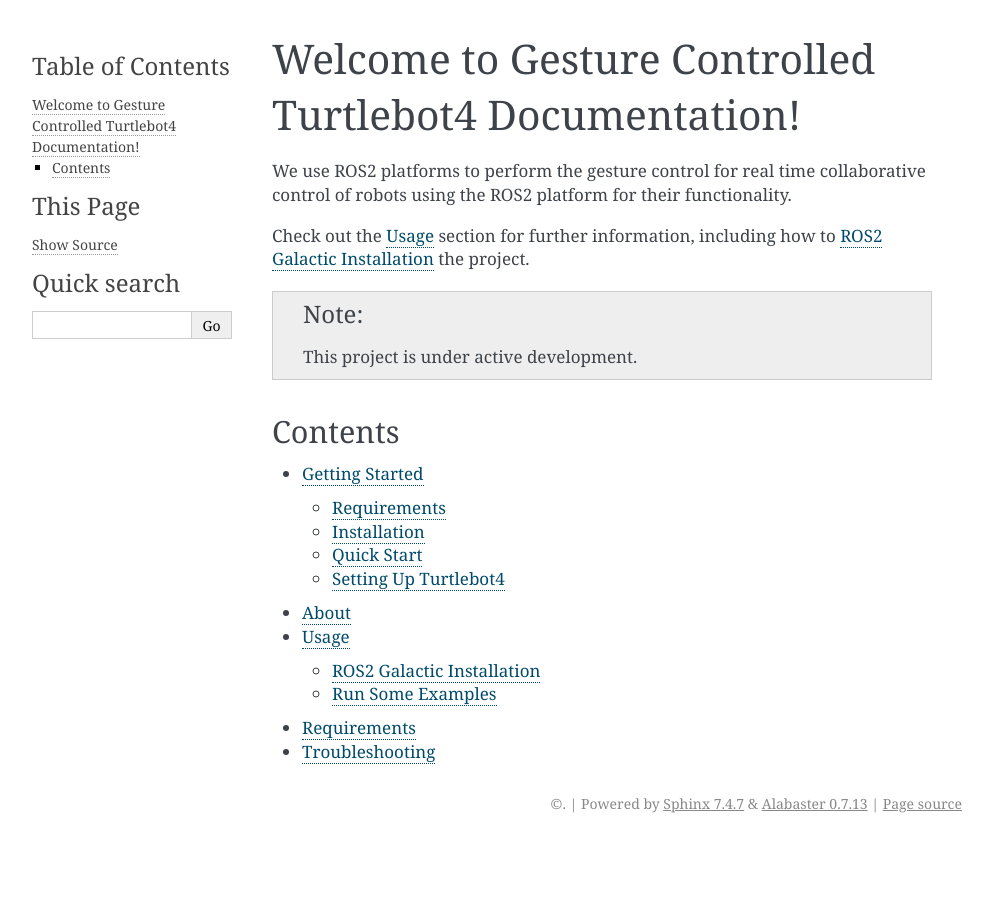
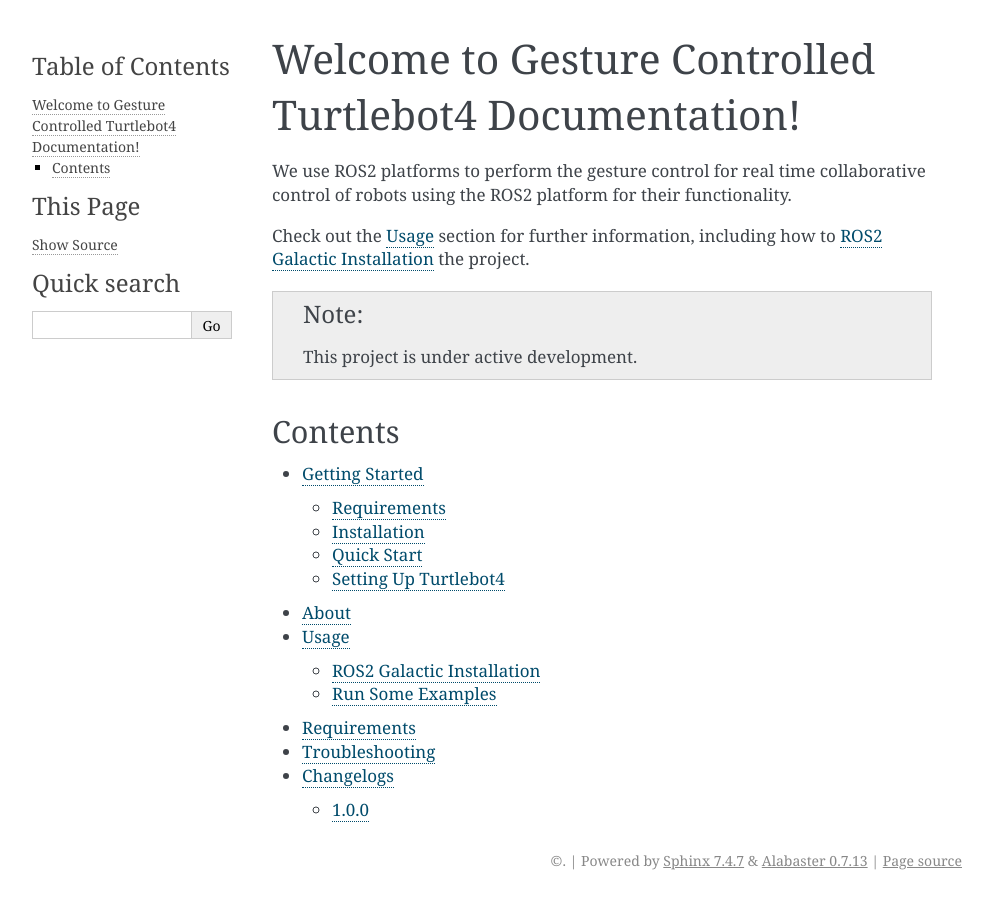
Before and after one commit to VishalNadig/hand-gesture-controlled-turtlebot4, a Sphinx documentation site: the page built from docs/index.rst, in a window 1280 px wide. Shown: the whole page, without its empty margins (148-1141 px from the left). Built offline with Sphinx 7.4.7, drawn with Linux system fonts in a browser that asks for light colours.

Commit message:
Added Changelog

```diff
--- /dev/null
+++ b/docs/changelog.rst
@@ -0,0 +1,7 @@
+Changelogs
+=============
+
+1.0.0
+-------
+
+Initially we wanted to train a Convolutional Neural Network
--- a/docs/index.rst
+++ b/docs/index.rst
@@ -20,3 +20,4 @@ Contents
    usage
    requirements
    troubleshooting
+   changelog
```
